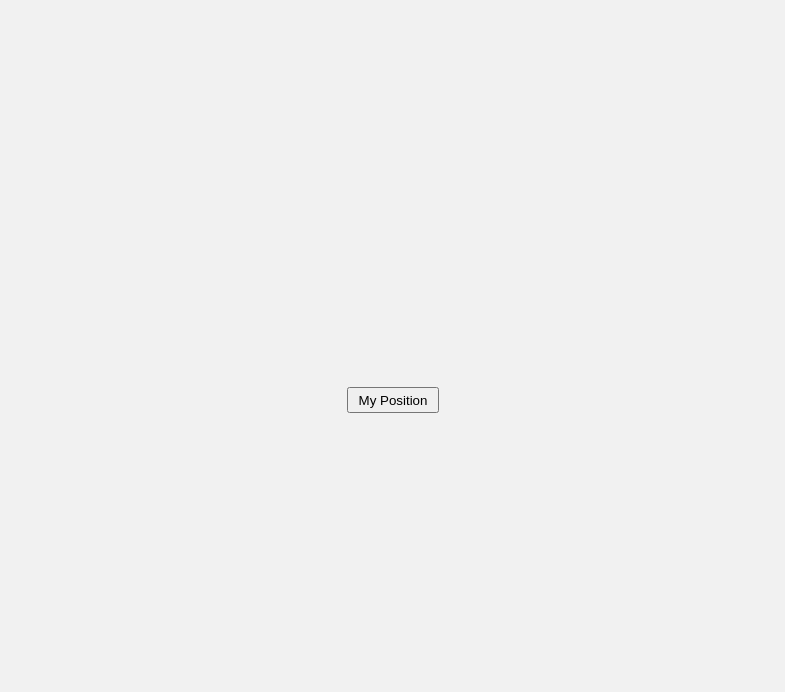
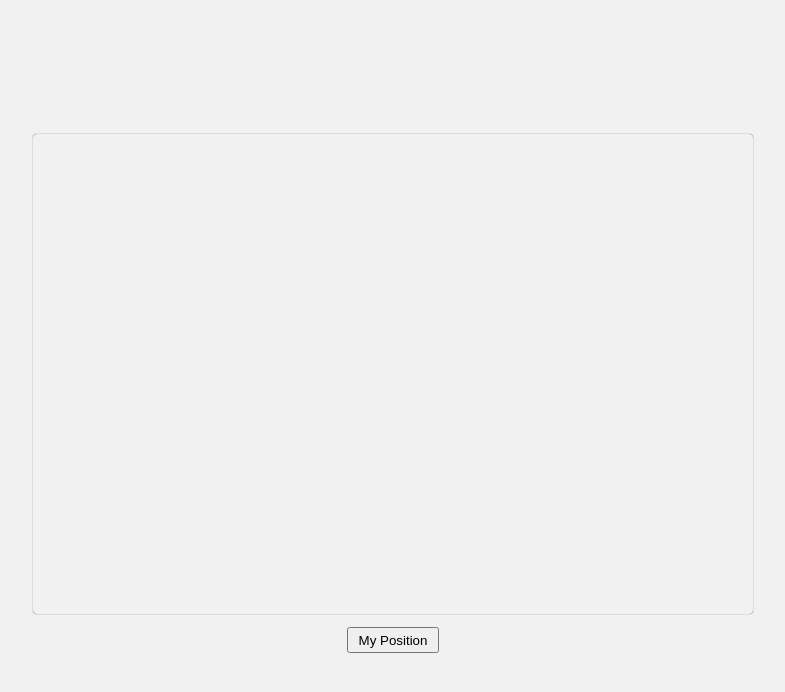
Before and after one commit to Maaksaa/maps, a plain HTML site: page index.html in a window 1280 px wide. Shown: the whole page, without its empty margins (247-1032 px from the left). Drawn offline with nearby package versions, Linux system fonts and the light colour scheme.

Commit message:
back commit

```diff
--- a/style.css
+++ b/style.css
@@ -13,8 +13,8 @@
   }
 
   #map {
-    width: 100%;
-    height: 100%;
+    width: 720px;
+    height: 480px;
     border-radius: 4px;
     box-shadow: 0 0 1px #222;
   }
```
